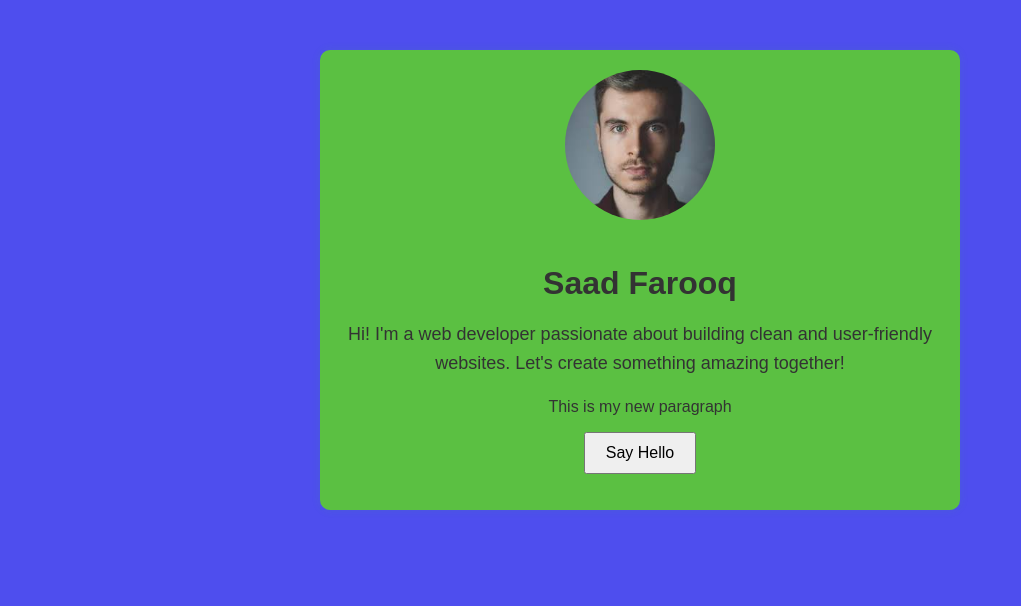
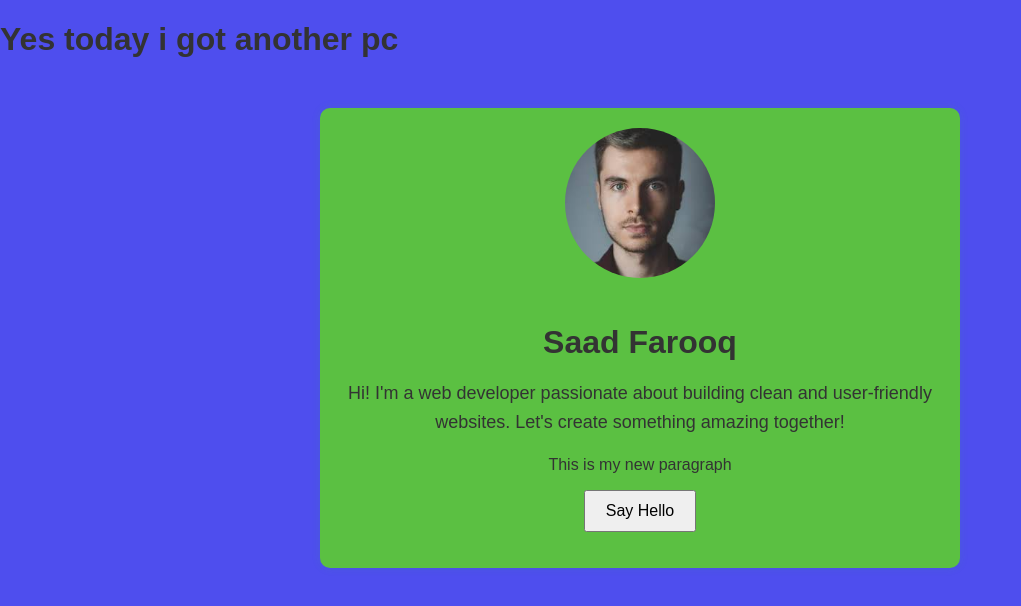
Before and after one commit to saad-farooq5841/Final-SSL-project-, a plain HTML site: page index.html in a window 1280 px wide. Shown: the whole page, without its empty margins (0-1021 px from the left). Drawn offline with Linux system fonts and the light colour scheme.

Commit message:
Update index.html

```diff
--- a/index.html
+++ b/index.html
@@ -8,6 +8,7 @@
   <link rel="stylesheet" href="style.css" />
 </head>
 <body>
+  <h1>Yes today i got another pc</h1>
   <div class="container">
     <img src="images.jpg" alt="My Profile Picture" class="profile-img" />
     <h1 id="name">Saad Farooq</h1>
```
